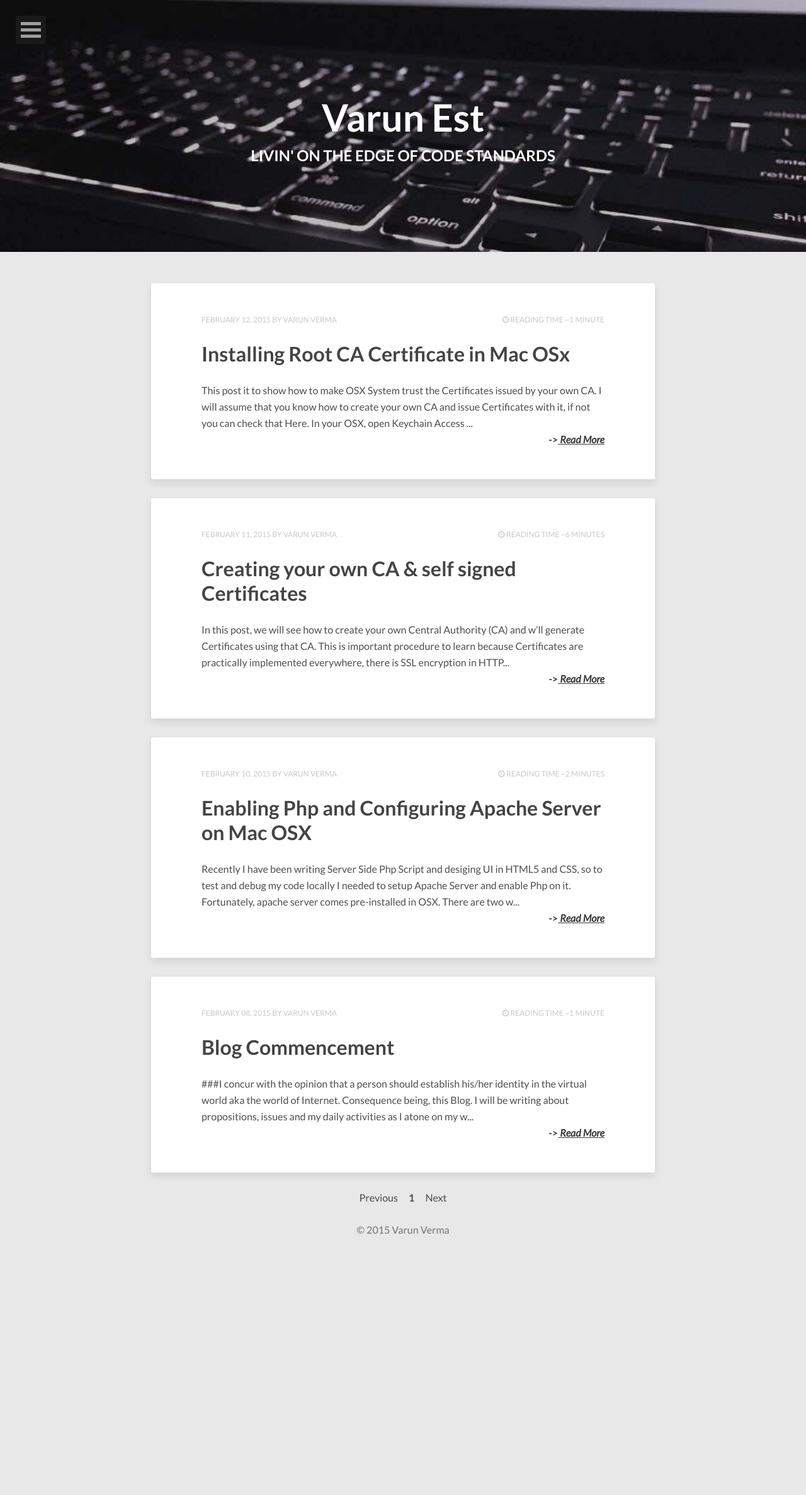
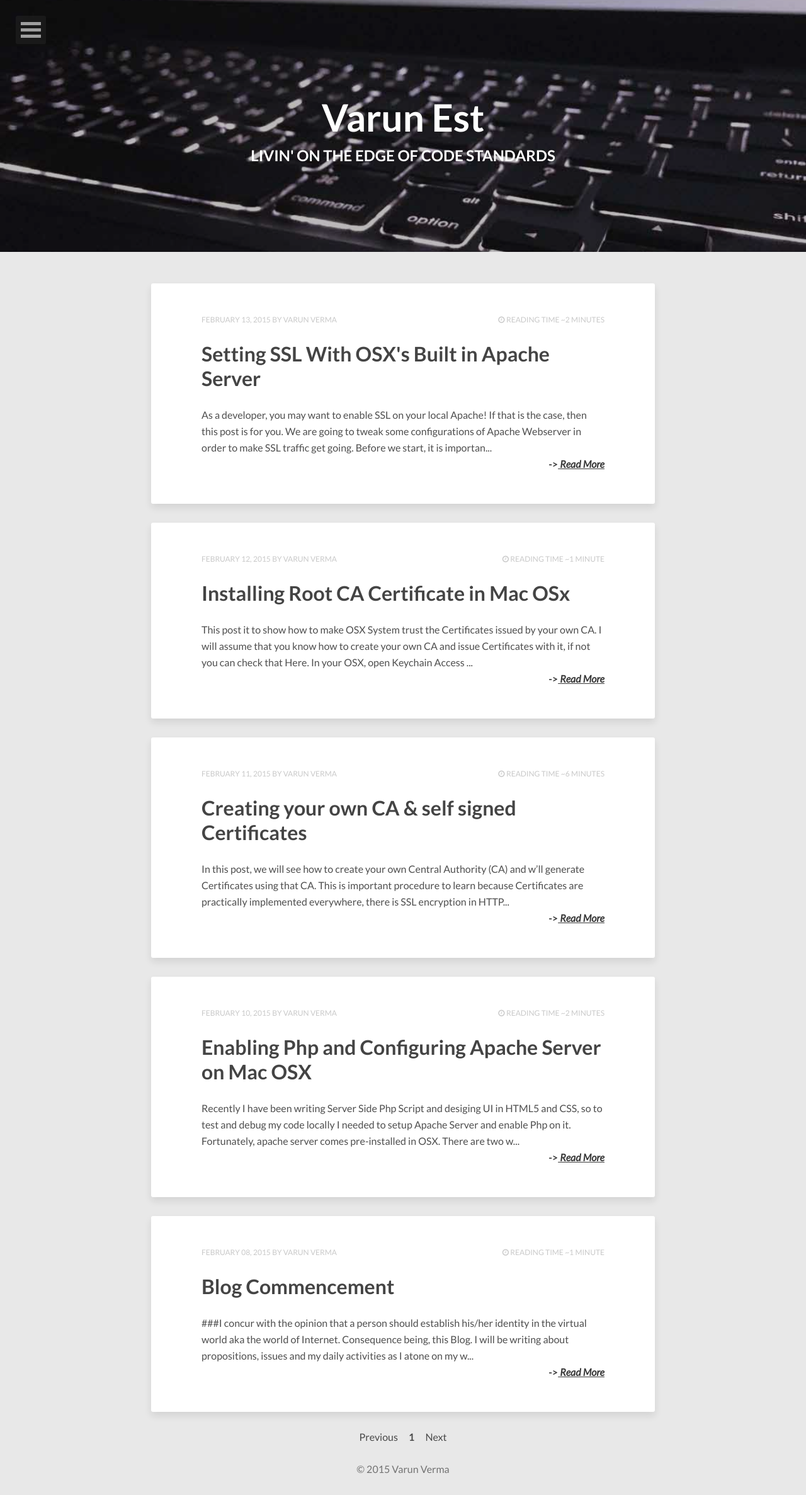
Before and after one commit to RepoForks/varunest.github.io, a Jekyll site: the page built from index.html, in a window 1280 px wide. Shown: the whole page at 63% size. Built offline with Jekyll 4.4.1, drawn with Linux system fonts in a browser that asks for light colours; nearby versions of some CDN libraries; the list of posts is cut into pages by our own code; before the commit the page ends 1994 px from its top, so only the background shows below that.

Commit message:
Post: Setting SSL with Apache Server

```diff
--- /dev/null
+++ b/_posts/2015-02-13-setting-ssl-with-osxs-built-in-apache-server.markdown
@@ -0,0 +1,67 @@
+---
+layout: post
+title: "Setting SSL With OSX's Built in Apache Server"
+modified:
+categories:
+description:
+tags: [Apache, Server, SSL, OSX]
+image:
+  feature:
+  credit:
+  creditlink:
+comments: true
+share:	true
+date: 2015-02-13T10:56:53+05:30
+---
+As a developer, you may want to enable SSL on your local Apache! If that is the case, then this post is for you. We are going to tweak some configurations of Apache Webserver in order to make SSL traffic get going.
+
+Before we start, it is important that you have your **private key** and **server certificate** issued by your own CA, which are required because SSL works on public cryptography where certificates are exchanged to generate session keys. If you don't have them, learn to generate them yourselves [here]({{site.url}}/creating-ca-and-self-signed-certificates). Remember to put the Common Name of the Certificate to "Localhost", since you will be testing this locally.
+
+* Okay, considering you have both "Key" and "Certificate" open up **Finder** and press `Command+shift+G`. Type this location in the dialog box:
+{% highlight bash%}
+/private/etc/apache2
+{% endhighlight %}
+
+* Once you are there create a folder "SSLData".
+
+* Open `httpd.conf` file in any text editor you are comfortable with(you may want to create its backup first, in case you mess things up). And uncomment te following lines (i.e remove # in front of them) :
+		{% highlight bash %}
+		LoadModule ssl_module libexec/apache2/mod_ssl.so
+		{% endhighlight %}
+		{% highlight bash %}
+		Include /private/etc/apache2/extra/httpd-ssl.conf
+		{% endhighlight %}
+This will enable SSL module and will load its configurations from `httpd-ssl.conf` file. Now, save the `httpd.conf` file and exit the editor.
+
+* Now open up the `httpd-ssl.conf` located in "extra" folder. Again you may want to create its backup since you can mess things up.
+* Search for **DocumentRoot**, and enter the location of your root folder where your sites reside.
+{% highlight bash %}
+DocumentRoot /Path/to/root/folder
+{% endhighlight %}
+* Give **localhost** as a **ServerName**
+{% highlight bash %}
+ServerName localhost
+{% endhighlight %}
+* Edit **SSLCertificateFile** to point it to your certificate, which will be in "SSLData" folder we just created :
+{% highlight bash %}
+SSLCertificateFile /private/etc/apache2/SSLData/server.crt
+{% endhighlight %}
+* Repeat for **SSLCertificateKeyFile** :
+{% highlight bash %}
+SSLCertificateKeyFile /private/etc/apache2/SSLData/server.key
+{% endhighlight %}
+* Also comment out (put # in front) the following lines :
+{% highlight bash %}
+SSLCACertificatePath
+{% endhighlight %}
+{% highlight bash %}
+SSLCARevocationPath
+{% endhighlight %}
+* Save the file and exit the Editor.
+* Now put your '**server.crt**' and '**server.key**' in the "SSLData" you just created.
+* Now, restart your Apache with following command :
+{% highlight bash %}
+sudo apachectl restart
+{% endhighlight %}
+
+If everything went well, you should be able to see "**https://localhost**" working. If not :( then you can check the error log file located in "**/var/log/apache2/error_log**" or you can always comment your problems :).
--- a/_sass/_variables.scss
+++ b/_sass/_variables.scss
@@ -20,21 +20,21 @@ body {
 
 // Colors
 // --------------------------------------------------
-$base-color				   : rgba(#222,0.8);
+$base-color			 : rgba(#222,0.8);
 $body-color      		 : #e8e8e8;
 $text-color      		 : rgba(#222,0.8);
-$comp-color 	 		   : complement(#222);
+$comp-color 	 	         : complement(#222);
 $border-color    		 : lighten($base-color,60);
 $white           		 : #fff;
 $black           		 : #000;
-$link-color 		     : #2186ed;
+$link-color 		         : #75b7fa;
 $entry-title-color		 : #444444;
 
-$primary			       : #222;
-$success			       : #5cb85c;
-$warning			       : #dd8338;
-$danger				       : #C64537;
-$info				         : #308cbc;
+$primary		         : #222;
+$success	      	         : #5cb85c;
+$warning		         : #dd8338;
+$danger		      	         : #C64537;
+$info	              	         : #308cbc;
 
 
 // Screen Size
```
Also changed, not shown: favicon.ico, favicon.png.
